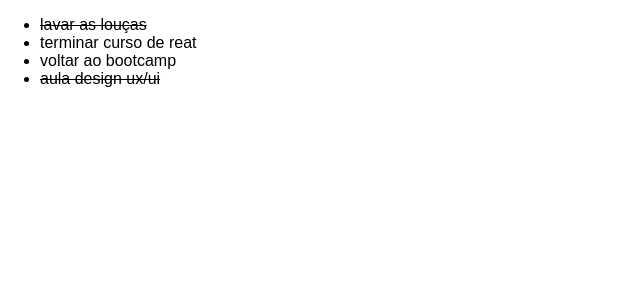
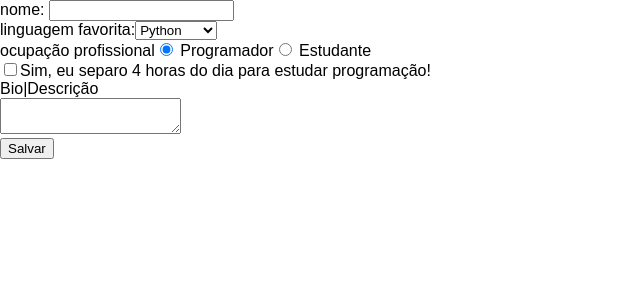
Before and after one commit to BrunaCardoso7/react, a React (Create React App) app in the folder meu-app/: page / in a window 1280 px wide. Shown: the top 300 px of the page, without its empty margins (0-640 px from the left). Built offline with nearby package versions, Linux system fonts and the light colour scheme.

Commit message:
aula de componentes funcionais

```diff
--- /dev/null
+++ b/meu-app/src/components/Formulario.js
@@ -0,0 +1,81 @@
+import React from "react";
+
+class Formulario extends React.Component{
+    // eslint-disable-next-line no-useless-constructor
+    constructor( props ){
+        super( props )
+        this.state = {
+            nome: '',
+            linguagem: 'javascript',
+            tipo: 'programador',
+            dedico: true,
+            bio: ''
+        }
+        this.handleSubmit = (event)=>{
+            event.preventDefault(); // $FlowFixMe - flow is not aware of `unknown` in IE
+            console.log(this.state)
+        }
+        this.changeName = (event)=>{
+            this.setState({ nome: event.target.value})
+        }
+        this.changeSelect = (evt)=>{
+            this.setState({linguagem: evt.target.value})
+        }
+        this.changetipo = (evt)=>{
+            this.setState({tipo: evt.target.value})
+        }
+        this.clickDedico = (evt)=>{
+            if(evt.target.checked){
+                this.setState({dedico: true})
+            } else {
+                this.setState({dedico: false})
+            }
+        }
+        this.changeBio = (evt)=>{
+            this.setState({bio: evt.target.value})
+        }
+    }
+    render(){
+        return(
+            <>
+                <form onSubmit={ this.handleSubmit }>
+                    <label>
+                        nome: <input type="text" value={ this.state.nome } onChange={ this.changeName }></input>
+                    </label>
+                    <br/>
+                    <label>
+                        linguagem favorita:
+                        <select value={ this.state.linguagem } onChange={ this.changeSelect } >
+                            <option>Python</option>
+                            <option>Javascript</option>
+                            <option>Java</option>
+                        </select>
+                    </label>
+                    <br/>
+                    <label>
+                        ocupação profissional
+                    </label>
+                        <input type="radio" checked={ this.state.tipo == 'programador'} id="opt1" onChange={ this.changetipo } value="programador"/> <label for="opt1">Programador</label>
+                        <input type="radio" checked={ this.state.tipo == 'estudante'} id="opt2" onChange={ this.changetipo } value="estudante"/> <label for="opt2">Estudante</label>
+                    <br/>
+                    <label>
+                        <input type="checkbox" value={this.state.dedico} onClick={ this.clickDedico }></input>
+                        Sim, eu separo 4 horas do dia para estudar programação!
+                    </label>
+                    <br/>
+                    <label>
+                        Bio|Descrição
+                        <br/>
+                        <textarea value={this.state.bio} onChange={ this.changeBio }>
+
+                        </textarea>
+                    </label>
+                    <br/>
+                    <input type="submit" value='Salvar'/>
+
+                </form>
+            </>
+        );
+    }
+}
+export { Formulario }
--- a/meu-app/src/components/Lista.js
+++ b/meu-app/src/components/Lista.js
@@ -1,6 +1,7 @@
 import React from "react";
 
 class Lista extends React.Component{
+    // eslint-disable-next-line no-useless-constructor
     constructor(props){
         // eslint-disable-next-line no-unused-expressions
         super(props);
--- a/meu-app/src/index.js
+++ b/meu-app/src/index.js
@@ -7,19 +7,14 @@ import { App3 } from './components/App3';
 import { App4 } from './components/App4';
 import { App5 } from './components/App5';
 import { Lista, Item } from './components/Lista';
+import { Formulario } from './components/Formulario';
 import reportWebVitals from './reportWebVitals';
 
 
 const root = ReactDOM.createRoot(document.getElementById('root'));
 root.render(
   <React.StrictMode>
-    <Lista>
-        quero arro
-        <Item key={999} id={999} completo={true}>lavar as louças</Item>
-        <Item key={999} id={999} completo={false}>terminar curso de reat</Item>
-        <Item key={999} id={999} completo={false}>voltar ao bootcamp</Item>
-        <Item key={999} id={999} completo={true}>aula design ux/ui</Item>
-    </Lista>
+    <Formulario></Formulario>
   </React.StrictMode>
 );
 
```
